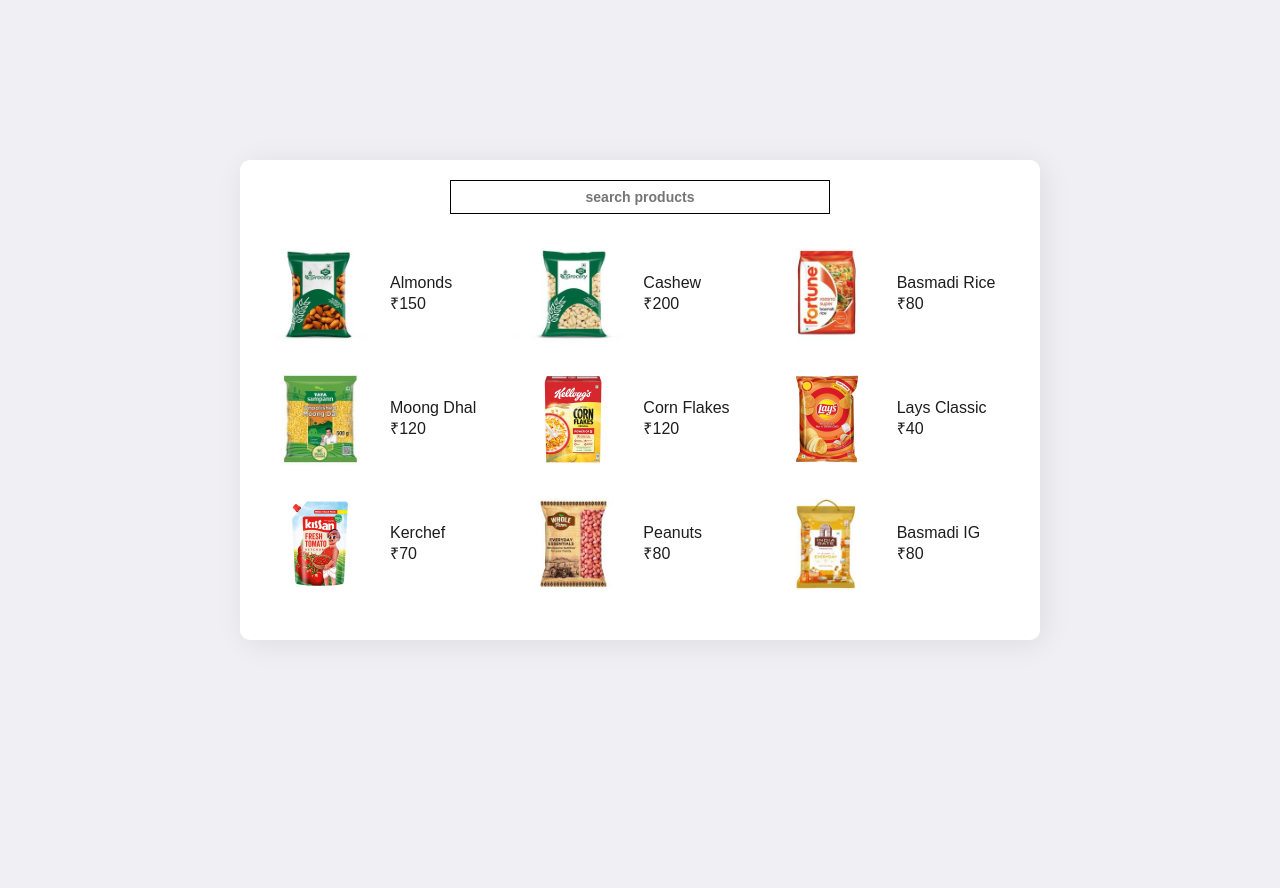
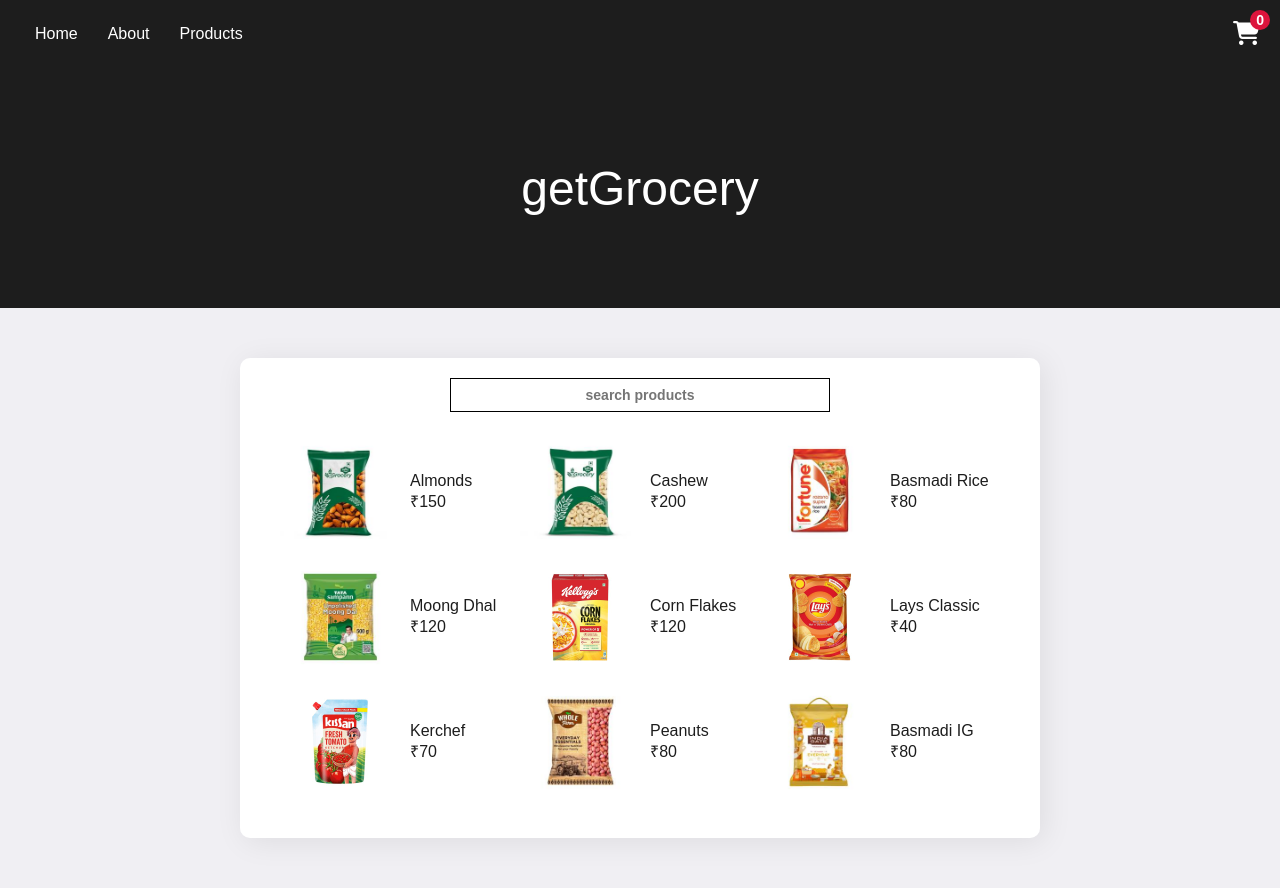
Before and after one commit to naveensivakumar14/getGrocery, a plain HTML site: page index.html in a window 1280 px wide. Before the commit the page ends 800 px from the top, so only its background shows below. Drawn offline with Linux system fonts and the light colour scheme; a web font is replaced by a local one.

Commit message:
getGrocery updated

```diff
--- a/index.html
+++ b/index.html
@@ -14,6 +14,22 @@
 
 </head>
 <body>
+
+    <div class="navbar">
+        <ul>
+            <li>Home</li>
+            <li>About</li>
+            <li>Products</li>
+        </ul>
+        <div class="cart">
+            <i class="fas fa-shopping-cart"></i>
+            <span id="cart-count">0</span>
+        </div>
+    </div>
+
+    <section class="hero">
+        <h1>getGrocery</h1>
+    </section>
 
     <section class="container">
         <form>
--- a/script.js
+++ b/script.js
@@ -0,0 +1,27 @@
+// Search Filter Functionality
+const search = document.getElementById('search-item');
+const products = document.querySelectorAll('.product');
+
+search.addEventListener('keyup', function () {
+    const searchText = search.value.toLowerCase();
+
+    products.forEach(product => {
+        const productName = product.querySelector('.p-details h2').textContent.toLowerCase();
+        if (productName.includes(searchText)) {
+            product.style.display = "flex";
+        } else {
+            product.style.display = "none";
+        }
+    });
+});
+
+// Add to Cart Functionality
+let cartCount = 0;
+const cartCountSpan = document.getElementById('cart-count');
+
+products.forEach(product => {
+    product.addEventListener('click', () => {
+        cartCount++;
+        cartCountSpan.textContent = cartCount;
+    });
+});
--- a/styles.css
+++ b/styles.css
@@ -6,7 +6,7 @@
 
 body{
     width: 100%;
-    height: 100vh;
+    /* height: 100vh; */
     background-color: rgb(240, 239, 243);
     margin: auto;
     display: flex;
@@ -14,6 +14,59 @@ body{
     justify-content: center;
     align-items: center;
     font-family: "Gabarito", sans-serif
+}
+
+.navbar {
+    width: 100%;
+    padding: 20px;
+    background-color: #1d1d1d;
+    color: white;
+    display: flex;
+    justify-content: space-between;
+}
+.navbar ul{
+    display: flex;
+    justify-content: space-around;
+    align-items: center;
+}
+.navbar ul li{
+    list-style-type: none;
+    padding: 0px 15px;
+}
+.cart {
+    position: relative;
+    font-size: 24px;
+    cursor: pointer;
+    color: white;
+}
+
+#cart-count {
+    position: absolute;
+    top: -10px;
+    right: -10px;
+    background-color: crimson;
+    color: white;
+    font-size: 14px;
+    font-weight: bold;
+    padding: 2px 6px;
+    border-radius: 50%;
+}
+
+
+
+.hero{
+    background-color: #1d1d1d;
+    height: 30vh;
+    width: 100%;
+    display: flex;
+    align-items: center;
+    justify-content: center;
+}
+
+.hero h1{
+    color: white;
+    font-size: 48px;
+    font-weight: 400;
 }
 
 .container{
@@ -24,6 +77,7 @@ body{
     box-shadow: 4px 4px 30px rgba(0, 0, 0, 0.08);
     padding: 20px;
     overflow-y: scroll;
+    margin: 50px 0px;
 }
 
 .container::-webkit-scrollbar{
@@ -32,7 +86,6 @@ body{
 
 .container form{
     width: 100%;
-    /* border: 1px solid black; */
     border-radius: 2px;
     display: flex;
     flex-direction: row;
@@ -58,9 +111,10 @@ body{
 /*Product styling*/
 
 .product-list{
-    padding: 20px 0;
+    padding: 20px ;
     display: grid;
     grid-template-columns: repeat(3,1fr);
+
 }
 .product{
     display:flex;
```
